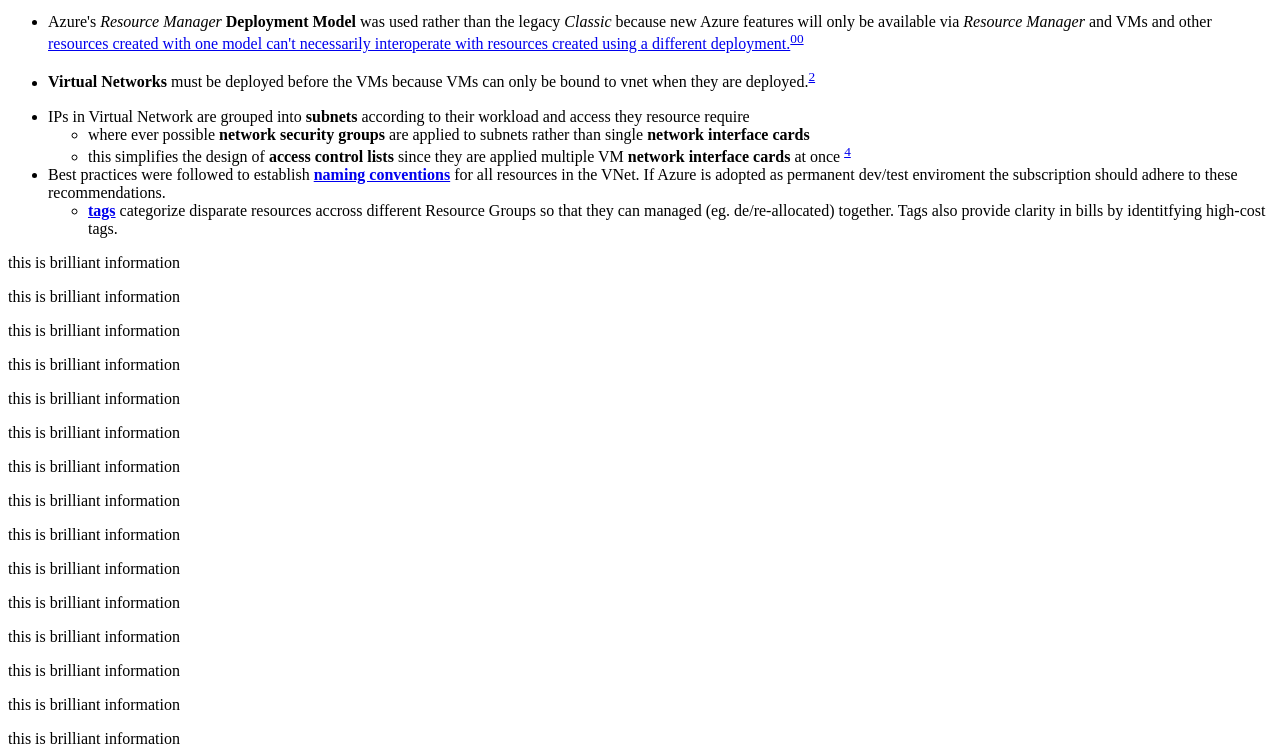
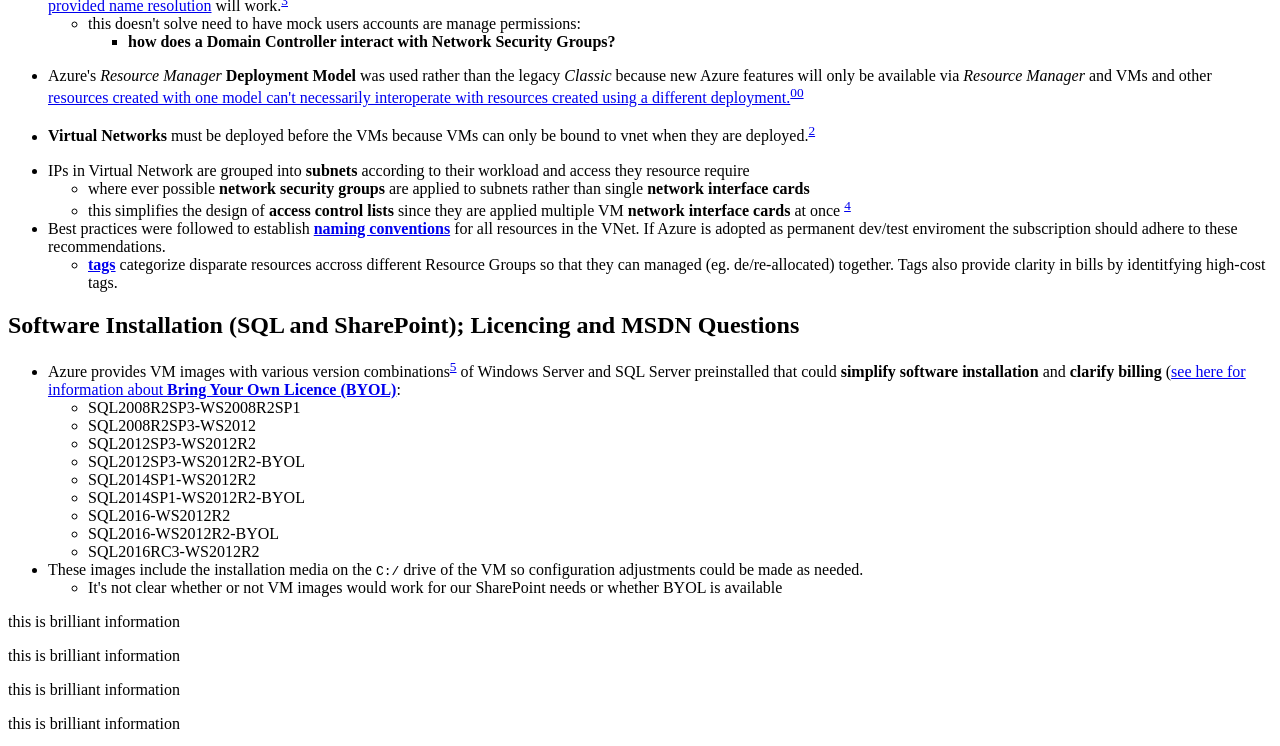
Before and after one commit to VCHDecisionSupport/Azure_IaaS, a plain HTML site: page readme.html in a window 1280 px wide. Shown: the part 729-1475 px from the top of the page. Drawn offline with Linux system fonts and the light colour scheme.

Commit message:
tear down needs work.  deployments rejigged

```diff
--- a/readme.html
+++ b/readme.html
@@ -11,7 +11,9 @@
 <div id="TOC">
 <ul>
 <li><a href="#epic">Epic</a></li>
-<li><a href="#azure-deployment-decisions">Azure Deployment Decisions</a></li>
+<li><a href="#azure-deployment-decisions">Azure Deployment Decisions</a><ul>
+<li><a href="#software-installation-sql-and-sharepoint-licencing-and-msdn-questions">Software Installation (SQL and SharePoint); Licencing and MSDN Questions</a></li>
+</ul></li>
 <li><a href="#other-useful-documentation">Other useful documentation:</a></li>
 </ul>
 </div>
@@ -28,12 +30,15 @@
 <li>Management of VMs is done is Remote Desktop to the Jumpbox VM (whose IP address IMTS has granted vch access to). From Jumpbox users remote into other VMs in the deployment</li>
 </ul></li>
 </ul>
-<div class="figure">
-<img src="https://acom.azurecomcdn.net/80C57D/cdn/mediahandler/docarticles/dpsmedia-prod/azure.microsoft.com/en-us/documentation/articles/guidance-compute-3-tier-vm/20160811062725/compute-n-tier.png" title="Jumpbox Architecture diagram" />
-
-</div>
+<p><a href="https://azure.microsoft.com/en-us/documentation/articles/guidance-compute-3-tier-vm/"><img src="https://acom.azurecomcdn.net/80C57D/cdn/mediahandler/docarticles/dpsmedia-prod/azure.microsoft.com/en-us/documentation/articles/guidance-compute-3-tier-vm/20160811062725/compute-n-tier.png" title="3-Tier Architecture with Jumpbox (click to see tutorial)" /></a></p>
 <ul>
-<li><p>Domain Controller may not nessisary since all VMs and role instances will be deployed to same Virtual Network and they don't need to communicate to any on premises computers <a href="https://azure.microsoft.com/en-us/documentation/articles/virtual-networks-name-resolution-for-vms-and-role-instances/">Azure provided name resolution</a> will work.<sup id="a3"><a href="#f3">3</a></sup></p></li>
+<li>Domain Controller may not nessisary since all VMs and role instances will be deployed to same Virtual Network and they don't need to communicate to any on premises computers <a href="https://azure.microsoft.com/en-us/documentation/articles/virtual-networks-name-resolution-for-vms-and-role-instances/">Azure provided name resolution</a> will work.<sup id="a3"><a href="#f3">3</a></sup>
+<ul>
+<li>this doesn't solve need to have mock users accounts are manage permissions:
+<ul>
+<li><strong>how does a Domain Controller interact with Network Security Groups?</strong></li>
+</ul></li>
+</ul></li>
 <li><p>Azure's <em>Resource Manager</em> <strong>Deployment Model</strong> was used rather than the legacy <em>Classic</em> because new Azure features will only be available via <em>Resource Manager</em> and VMs and other <a href="https://azure.microsoft.com/en-us/documentation/articles/azure-classic-rm/#why-does-this-matter">resources created with one model can't necessarily interoperate with resources created using a different deployment.</a><sup id="a00"><a href="#f00">00</a></sup></p></li>
 <li><p><strong>Virtual Networks</strong> must be deployed before the VMs because VMs can only be bound to vnet when they are deployed.<sup id="a2"><a href="#f2">2</a></sup></p></li>
 <li>IPs in Virtual Network are grouped into <strong>subnets</strong> according to their workload and access they resource require
@@ -44,6 +49,25 @@
 <li>Best practices were followed to establish <a href="https://azure.microsoft.com/en-us/documentation/articles/guidance-naming-conventions/"><strong>naming conventions</strong></a> for all resources in the VNet. If Azure is adopted as permanent dev/test enviroment the subscription should adhere to these recommendations.
 <ul>
 <li><a href="https://azure.microsoft.com/en-us/documentation/articles/resource-group-using-tags/#powershell"><strong>tags</strong></a> categorize disparate resources accross different Resource Groups so that they can managed (eg. de/re-allocated) together. Tags also provide clarity in bills by identitfying high-cost tags.</li>
+</ul></li>
+</ul>
+<h2 id="software-installation-sql-and-sharepoint-licencing-and-msdn-questions">Software Installation (SQL and SharePoint); Licencing and MSDN Questions</h2>
+<ul>
+<li>Azure provides VM images with various version combinations<sup id="a5"><a href="#f5">5</a></sup> of Windows Server and SQL Server preinstalled that could <strong>simplify software installation</strong> and <strong>clarify billing</strong> (<a href="https://azure.microsoft.com/en-gb/documentation/articles/virtual-machines-windows-sql-server-iaas-overview/#option-2-deploy-a-sql-vm-byol">see here for information about <strong>Bring Your Own Licence (BYOL)</strong></a>:
+<ul>
+<li>SQL2008R2SP3-WS2008R2SP1</li>
+<li>SQL2008R2SP3-WS2012</li>
+<li>SQL2012SP3-WS2012R2</li>
+<li>SQL2012SP3-WS2012R2-BYOL</li>
+<li>SQL2014SP1-WS2012R2</li>
+<li>SQL2014SP1-WS2012R2-BYOL</li>
+<li>SQL2016-WS2012R2</li>
+<li>SQL2016-WS2012R2-BYOL</li>
+<li>SQL2016RC3-WS2012R2</li>
+</ul></li>
+<li>These images include the installation media on the <code>C:/</code> drive of the VM so configuration adjustments could be made as needed.
+<ul>
+<li>It's not clear whether or not VM images would work for our SharePoint needs or whether BYOL is available</li>
 </ul></li>
 </ul>
 <p>this is brilliant information</p>
```
Also changed, not shown: readme.md, 6 other files.
